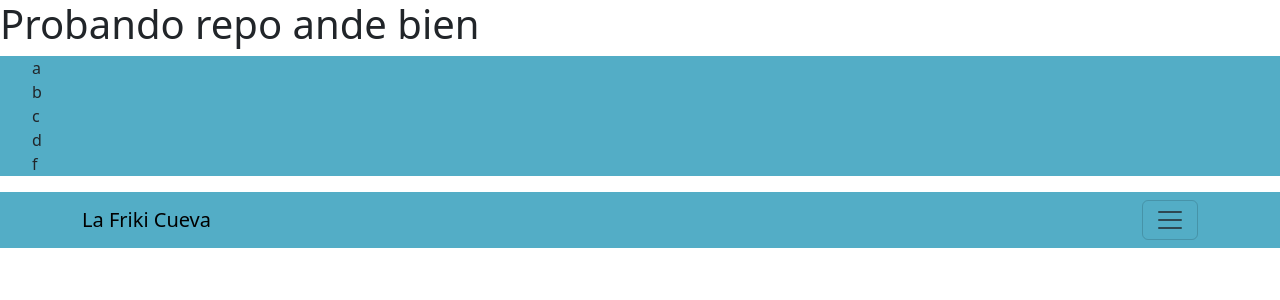
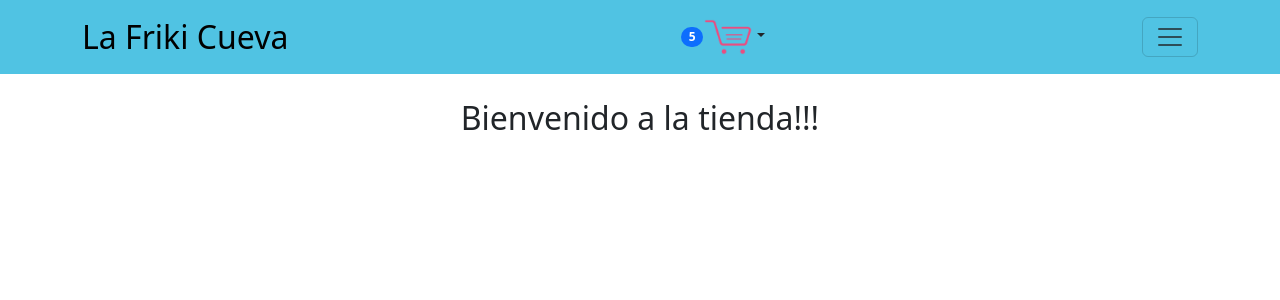
Before and after one commit to Ulises-Rodriguez-809/React_JS_Coder_House, a React (Create React App) app: page / in a window 1280 px wide. Shown: the top 300 px of the page. Built offline with nearby package versions, Linux system fonts and the light colour scheme.

Commit message:
todos los componentes creados para la pre-entrega

```diff
--- a/package.json
+++ b/package.json
@@ -36,5 +36,8 @@
       "last 1 firefox version",
       "last 1 safari version"
     ]
+  },
+  "devDependencies": {
+    "@babel/plugin-proposal-private-property-in-object": "^7.21.11"
   }
 }
--- a/src/App.css
+++ b/src/App.css
@@ -1,46 +1,42 @@
-.App {
-  text-align: center;
-}
-
 .navBar, .navBarBg{
-  background-color: #53adc6;
+  background-color: #50c3e3;
+  justify-content: space-between;
 }
 
 .navBar ul {
   list-style: none;
 }
 
-.App-logo {
-  height: 40vmin;
-  pointer-events: none;
+.home{
+  margin-right: 20px;
 }
 
-@media (prefers-reduced-motion: no-preference) {
-  .App-logo {
-    animation: App-logo-spin infinite 20s linear;
-  }
+.titulo{
+  font-size: 2rem;
 }
 
-.App-header {
-  background-color: #282c34;
-  min-height: 100vh;
+.opcionLink{
+  font-size: 2rem;
+}
+
+.carritoContainer{
   display: flex;
-  flex-direction: column;
   align-items: center;
   justify-content: center;
-  font-size: calc(10px + 2vmin);
-  color: white;
 }
 
-.App-link {
-  color: #61dafb;
+.carritoImg{
+  width: 50px;
+  height: 50px;
 }
 
-@keyframes App-logo-spin {
-  from {
-    transform: rotate(0deg);
-  }
-  to {
-    transform: rotate(360deg);
-  }
+.msgContainer{
+  display: flex;
+  justify-content: center;
+  align-items: center;
 }
+
+.msg{
+  margin-top: 20px;
+  font-size: 2rem;
+}
--- a/src/App.js
+++ b/src/App.js
@@ -1,13 +1,12 @@
 import './App.css';
-import { NavBar } from './components/NavBar';
+import { ItemListContainer } from './components/ItemListContainer';
 import { NavBarBootstrap } from './components/NavBarBootstrap';
 
 function App() {
   return (
     <>
-      <h1>Probando repo ande bien</h1>
-      <NavBar />
       <NavBarBootstrap />
+      <ItemListContainer mensaje="Bienvenido a la tienda!!!"/>
     </>
   );
 }
--- /dev/null
+++ b/src/components/CantidadProductos.js
@@ -0,0 +1,6 @@
+import React from 'react';
+import { Badge } from 'react-bootstrap';
+
+export const CantidadProductos = ({cantindad}) => {
+    return <Badge bg="primary" pill>{cantindad}</Badge>
+}
--- /dev/null
+++ b/src/components/CardWidget.js
@@ -0,0 +1,40 @@
+import React from 'react';
+import { CantidadProductos } from './CantidadProductos';
+import { ListGroup, NavDropdown } from 'react-bootstrap';
+import { JuegoLista } from './JuegoLista';
+import { CarritoImg } from './CarritoImg';
+
+export const CardWidget = () => {
+
+    const comprar = () => {
+        alert("Tu Compra se completo con exito!!!");
+    }
+
+    return (
+        <>
+            <div className='carritoContainer'>
+                <CantidadProductos cantindad={5} />
+                <NavDropdown title={<CarritoImg />} id="basic-nav-dropdown">
+                    <ListGroup>
+                        <ListGroup.Item >
+                            <JuegoLista nombre="Castlevania sn" precio="10200" />
+                        </ListGroup.Item>
+                        <ListGroup.Item>
+                            <JuegoLista nombre="Battletoads" precio="12200" />
+                        </ListGroup.Item>
+                        <ListGroup.Item>
+                            <JuegoLista nombre="Super Mario 64" precio="13040" />
+                        </ListGroup.Item>
+                        <ListGroup.Item>
+                            <JuegoLista nombre="Atari 2600" precio="35000" />
+                        </ListGroup.Item>
+                        <ListGroup.Item>
+                            <JuegoLista nombre="Playstation 1" precio="31600" />
+                        </ListGroup.Item>
+                    </ListGroup>
+                    <button type='button' onClick={comprar} >Comprar</button>
+                </NavDropdown>
+            </div>
+        </>
+    )
+}
--- /dev/null
+++ b/src/components/CarritoImg.js
@@ -0,0 +1,7 @@
+import React from 'react';
+import carritoImg from "../assets/carrito.png";
+
+
+export const CarritoImg = () => {
+    return <img className='carritoImg' src={carritoImg} alt='carrito' />
+}
--- /dev/null
+++ b/src/components/ItemListContainer.js
@@ -0,0 +1,9 @@
+import React from 'react';
+
+export const ItemListContainer = ({mensaje}) => {
+    return (
+        <div className='msgContainer'>
+            <p className='msg'>{mensaje}</p>
+        </div>
+    )
+}
--- /dev/null
+++ b/src/components/JuegoLista.js
@@ -0,0 +1,15 @@
+import React from 'react';
+import { Badge } from 'react-bootstrap';
+
+export const JuegoLista = ({ nombre, precio }) => {
+    return (
+        <>
+            <div>
+                {nombre}
+            </div>
+            <Badge bg="primary" pill>
+                {`$${precio}`}
+            </Badge>
+        </>
+    )
+}
--- a/src/components/NavBar.js
+++ /dev/null
@@ -1,17 +0,0 @@
-import React from 'react';
-
-export const NavBar = () => {
-    return (
-        <>
-            <nav className='navBar'>
-                <ul>
-                    <li>a</li>
-                    <li>b</li>
-                    <li>c</li>
-                    <li>d</li>
-                    <li>f</li>
-                </ul>
-            </nav>
-        </>
-    )
-}
--- a/src/components/NavBarBootstrap.js
+++ b/src/components/NavBarBootstrap.js
@@ -1,29 +1,38 @@
 import React from 'react';
 import 'bootstrap/dist/css/bootstrap.min.css';
 import { Container, Nav, NavDropdown, Navbar } from 'react-bootstrap';
+import { Titulo } from './Titulo';
+import { CardWidget } from './CardWidget';
 
 export const NavBarBootstrap = () => {
     return (
         <>
             <Navbar expand="xxxl" className="navbar navBarBg">
                 <Container>
-                    {/* aca pone un a img */}
-                    {/* cambia el color de la navbar */}
-                    <Navbar.Brand href="#home">La Friki Cueva</Navbar.Brand>
+                    <Navbar.Brand href="#home" className='home'>
+                        <Titulo />
+                    </Navbar.Brand>
+                    {/* CardWidget */}
+                    <CardWidget />
                     <Navbar.Toggle aria-controls="basic-navbar-nav" />
                     <Navbar.Collapse id="basic-navbar-nav">
                         <Nav className="me-auto">
-                            <Nav.Link href="#home">Home</Nav.Link>
-                            <Nav.Link href="#link">Link</Nav.Link>
-                            <NavDropdown title="Dropdown" id="basic-nav-dropdown">
-                                <NavDropdown.Item href="#action/3.1">Action</NavDropdown.Item>
+                            <Nav.Link className='fs-2' href="#link">Juegos 64bits</Nav.Link>
+                            <Nav.Link className='fs-2' href="#link">Revistas Retro</Nav.Link>
+                            <Nav.Link className='fs-2' href="#link">Figuras</Nav.Link>
+                            <NavDropdown className='fs-2' title="Consolas Retro" id="basic-nav-dropdown">
+                                <NavDropdown.Item href="#action/3.1">
+                                    PlayStation
+                                </NavDropdown.Item>
                                 <NavDropdown.Item href="#action/3.2">
-                                    Another action
+                                    Xbox
                                 </NavDropdown.Item>
-                                <NavDropdown.Item href="#action/3.3">Something</NavDropdown.Item>
-                                <NavDropdown.Divider />
+                                <NavDropdown.Item href="#action/3.3">
+                                    Nintendo
+                                </NavDropdown.Item>
+                                {/* <NavDropdown.Divider /> */}
                                 <NavDropdown.Item href="#action/3.4">
-                                    Separated link
+                                    Portatiles
                                 </NavDropdown.Item>
                             </NavDropdown>
                         </Nav>
--- /dev/null
+++ b/src/components/Titulo.js
@@ -0,0 +1,7 @@
+import React from 'react';
+
+export const Titulo = () => {
+    return (
+        <div className='titulo'>La Friki Cueva</div>
+    )
+}
```
Also changed, not shown: src/assets/carrito.png (added), 1 other file (tests, documents, lock files or other folders).
